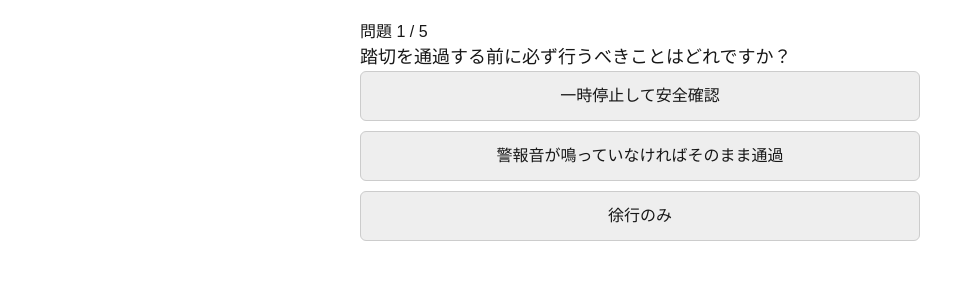
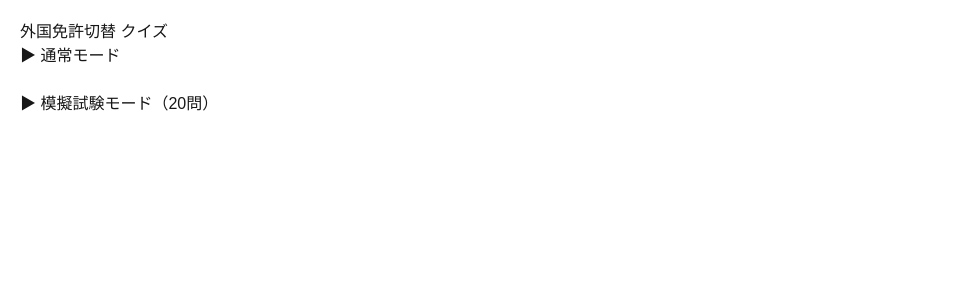
Before and after one commit to sasukedon731-blip/quiz-app, a Next.js app: page / in a window 1280 px wide. Shown: the top 300 px of the page, without its empty margins (0-963 px from the left). Built offline with nearby package versions, Linux system fonts and the light colour scheme.

Commit message:
restore exam mode without images

```diff
--- a/app/data/questions.ts
+++ b/app/data/questions.ts
@@ -1,6 +1,5 @@
-// app/data/questions.ts
-
 export type Question = {
+  id: number
   question: string
   choices: string[]
   correctIndex: number
@@ -9,50 +8,60 @@ export type Question = {
 
 export const questions: Question[] = [
   {
-    question: "夜間に前照灯（ライト）を点灯しなければならないのはいつですか？",
+    id: 1,
+    question: "この標識が示す意味はどれですか？",
+    choices: ["一時停止", "徐行", "通行止め", "駐車禁止"],
+    correctIndex: 0,
+    explanation: "赤い逆三角形の標識は一時停止を意味します。",
+  },
+  {
+    id: 2,
+    question: "黄色の実線の意味として正しいものはどれですか？",
     choices: [
-      "日没から日の出まで",
-      "雨が降っているときだけ",
-      "トンネル内だけ",
+      "追い越し禁止",
+      "駐停車禁止",
+      "右折禁止",
+      "徐行区間",
     ],
     correctIndex: 0,
-    explanation: "夜間は日没から日の出まで、前照灯を点灯する義務があります。",
+    explanation: "黄色の実線は追い越し禁止を示します。",
   },
   {
-    question: "横断歩道に歩行者がいる場合、車はどうしなければなりませんか？",
+    id: 3,
+    question: "横断歩道の手前で歩行者がいる場合、どうしますか？",
     choices: [
-      "クラクションを鳴らして進む",
-      "一時停止または減速して歩行者を優先する",
-      "歩行者が止まるまで進む",
+      "必ず一時停止する",
+      "減速して通過してよい",
+      "クラクションを鳴らす",
+      "歩行者が止まるのを待つ",
     ],
-    correctIndex: 1,
-    explanation: "横断歩道では歩行者が最優先です。",
+    correctIndex: 0,
+    explanation: "横断歩道では歩行者優先です。",
   },
   {
-    question: "制限速度が定められていない一般道路の最高速度は何km/hですか？",
-    choices: ["40km/h", "50km/h", "60km/h"],
-    correctIndex: 2,
-    explanation: "日本の一般道路の法定最高速度は60km/hです。",
+    id: 4,
+    question: "制限速度50km/hの道路を60km/hで走行した場合どうなりますか？",
+    choices: [
+      "速度違反になる",
+      "問題ない",
+      "夜間なら問題ない",
+      "追い越し中なら問題ない",
+    ],
+    correctIndex: 0,
+    explanation: "制限速度を超えると速度違反です。",
   },
   {
-    question: "信号が黄色に変わったとき、正しい行動はどれですか？",
+    id: 5,
+    question: "信号が黄色になったときの正しい行動は？",
     choices: [
-      "必ず急ブレーキで止まる",
-      "安全に停止できる場合は停止する",
-      "そのまま加速して進む",
-    ],
-    correctIndex: 1,
-    explanation:
-      "黄色信号は「止まれ」の意味で、安全に停止できる場合は停止します。",
-  },
-  {
-    question: "踏切を通過する前に必ず行うべきことはどれですか？",
-    choices: [
-      "一時停止して安全確認",
-      "徐行のみ",
-      "警報音が鳴っていなければそのまま通過",
+      "安全に停止できるなら停止する",
+      "必ず進む",
+      "必ず止まる",
+      "スピードを上げる",
     ],
     correctIndex: 0,
-    explanation: "踏切では必ず一時停止し、左右の安全確認を行います。",
+    explanation: "黄色信号は『止まれ』の予告です。",
   },
+
+  // 👉 この下にいくらでも追加できます
 ]
--- a/app/page.tsx
+++ b/app/page.tsx
@@ -3,153 +3,159 @@
 import { useEffect, useState } from "react"
 import { questions, Question } from "./data/questions"
 
+type Mode = "normal" | "exam" | "review" | "result"
+
 export default function Home() {
-  const [shuffledQuestions, setShuffledQuestions] = useState<Question[]>([])
-  const [currentIndex, setCurrentIndex] = useState(0)
-  const [displayNumber, setDisplayNumber] = useState(1)
+  const [mode, setMode] = useState<Mode>("normal")
+  const [quiz, setQuiz] = useState<Question[]>([])
+  const [index, setIndex] = useState(0)
 
-  const [shuffledChoices, setShuffledChoices] = useState<string[]>([])
-  const [correctChoiceIndex, setCorrectChoiceIndex] = useState(0)
+  const [choices, setChoices] = useState<string[]>([])
+  const [correctIndex, setCorrectIndex] = useState(0)
 
   const [selected, setSelected] = useState<number | null>(null)
   const [showResult, setShowResult] = useState(false)
 
   const [correctCount, setCorrectCount] = useState(0)
-  const [wrongQuestions, setWrongQuestions] = useState<Question[]>([])
-  const [isReviewMode, setIsReviewMode] = useState(false)
+  const [wrongList, setWrongList] = useState<Question[]>([])
 
-  // 配列シャッフル
-  const shuffle = <T,>(array: T[]): T[] =>
-    [...array].sort(() => Math.random() - 0.5)
+  const shuffle = <T,>(arr: T[]) => [...arr].sort(() => Math.random() - 0.5)
 
-  // 初回：問題シャッフル
-  useEffect(() => {
-    setShuffledQuestions(shuffle(questions))
-  }, [])
+  const startNormal = () => {
+    setQuiz(shuffle(questions))
+    setMode("normal")
+    reset()
+  }
 
-  const question = shuffledQuestions[currentIndex]
+  const startExam = () => {
+    setQuiz(shuffle(questions).slice(0, 20))
+    setMode("exam")
+    reset()
+  }
 
-  // 問題が変わったら選択肢シャッフル
+  const startReview = () => {
+    setQuiz(shuffle(wrongList))
+    setWrongList([])
+    setMode("review")
+    reset()
+  }
+
+  const reset = () => {
+    setIndex(0)
+    setCorrectCount(0)
+    setSelected(null)
+    setShowResult(false)
+  }
+
+  const question = quiz[index]
+
   useEffect(() => {
     if (!question) return
-
-    const correctChoice = question.choices[question.correctIndex]
+    const correct = question.choices[question.correctIndex]
     const shuffled = shuffle(question.choices)
-    const newCorrectIndex = shuffled.indexOf(correctChoice)
-
-    setShuffledChoices(shuffled)
-    setCorrectChoiceIndex(newCorrectIndex)
+    setChoices(shuffled)
+    setCorrectIndex(shuffled.indexOf(correct))
     setSelected(null)
     setShowResult(false)
   }, [question])
 
-  const handleAnswer = (index: number) => {
-    setSelected(index)
+  const answer = (i: number) => {
+    setSelected(i)
     setShowResult(true)
-
-    if (index === correctChoiceIndex) {
-      setCorrectCount((prev) => prev + 1)
+    if (i === correctIndex) {
+      setCorrectCount((c) => c + 1)
     } else {
-      setWrongQuestions((prev) => [...prev, question])
+      setWrongList((w) => [...w, question])
     }
   }
 
-  const nextQuestion = () => {
-    setCurrentIndex((prev) => prev + 1)
-    setDisplayNumber((prev) => prev + 1)
+  const next = () => {
+    if (index + 1 >= quiz.length) {
+      setMode("result")
+    } else {
+      setIndex((i) => i + 1)
+    }
   }
 
-  // 全問終了画面
-  if (displayNumber > shuffledQuestions.length && shuffledQuestions.length > 0) {
-    const total = shuffledQuestions.length
-    const rate = Math.round((correctCount / total) * 100)
+  if (mode === "result") {
+    const rate = Math.round((correctCount / quiz.length) * 100)
+    const pass = mode === "exam" && rate >= 90
 
     return (
       <main style={{ padding: 20 }}>
-        <h1>全問終了！</h1>
-        <p>正解数：{correctCount} / {total}</p>
+        <h1>結果</h1>
+        <p>
+          正解数：{correctCount} / {quiz.length}
+        </p>
         <p>正解率：{rate}%</p>
 
-        {wrongQuestions.length > 0 && (
-          <button
-            style={{ marginTop: 20, padding: "10px 20px" }}
-            onClick={() => {
-              setShuffledQuestions(shuffle(wrongQuestions))
-              setWrongQuestions([])
-              setCurrentIndex(0)
-              setDisplayNumber(1)
-              setCorrectCount(0)
-              setIsReviewMode(true)
-            }}
-          >
-            ❌ 間違えた問題を復習する
-          </button>
+        {mode === "exam" && (
+          <h2>{pass ? "🎉 合格" : "❌ 不合格"}</h2>
         )}
+
+        {wrongList.length > 0 && (
+          <button onClick={startReview}>間違えた問題を復習</button>
+        )}
+
+        <div style={{ marginTop: 20 }}>
+          <button onClick={startNormal}>通常モード</button>{" "}
+          <button onClick={startExam}>模擬試験モード</button>
+        </div>
       </main>
     )
   }
 
   if (!question) {
-    return <main style={{ padding: 20 }}>読み込み中...</main>
+    return (
+      <main style={{ padding: 20 }}>
+        <h1>外国免許切替 クイズ</h1>
+        <button onClick={startNormal}>▶ 通常モード</button>
+        <br />
+        <br />
+        <button onClick={startExam}>▶ 模擬試験モード（20問）</button>
+      </main>
+    )
   }
 
   return (
     <main style={{ padding: 20, maxWidth: 600, margin: "0 auto" }}>
       <h2>
-        {isReviewMode ? "復習" : "問題"} {displayNumber} /{" "}
-        {shuffledQuestions.length}
+        {mode === "exam" ? "模擬試験" : mode === "review" ? "復習" : "問題"}{" "}
+        {index + 1} / {quiz.length}
       </h2>
 
       <p style={{ fontSize: 18 }}>{question.question}</p>
 
-      {shuffledChoices.map((choice, index) => {
+      {choices.map((c, i) => {
         let bg = "#eee"
         if (showResult) {
-          if (index === correctChoiceIndex) bg = "#a7f3d0"
-          if (index === selected && index !== correctChoiceIndex)
-            bg = "#fecaca"
+          if (i === correctIndex) bg = "#a7f3d0"
+          if (i === selected && i !== correctIndex) bg = "#fecaca"
         }
 
         return (
           <button
-            key={index}
-            onClick={() => handleAnswer(index)}
+            key={i}
+            onClick={() => answer(i)}
             disabled={showResult}
             style={{
               width: "100%",
               padding: 12,
               marginBottom: 10,
-              backgroundColor: bg,
+              background: bg,
               borderRadius: 6,
-              border: "1px solid #ccc",
             }}
           >
-            {choice}
+            {c}
           </button>
         )
       })}
 
       {showResult && (
         <div style={{ marginTop: 20 }}>
-          <p>
-            {selected === correctChoiceIndex ? "⭕ 正解！" : "❌ 不正解"}
-          </p>
-          <p>
-            <strong>正解：</strong>
-            {shuffledChoices[correctChoiceIndex]}
-          </p>
-          {question.explanation && (
-            <p>
-              <strong>解説：</strong>
-              {question.explanation}
-            </p>
-          )}
-          <button
-            onClick={nextQuestion}
-            style={{ marginTop: 20, padding: "10px 20px" }}
-          >
-            次へ
-          </button>
+          <p>{selected === correctIndex ? "⭕ 正解" : "❌ 不正解"}</p>
+          {question.explanation && <p>解説：{question.explanation}</p>}
+          <button onClick={next}>次へ</button>
         </div>
       )}
     </main>
```
